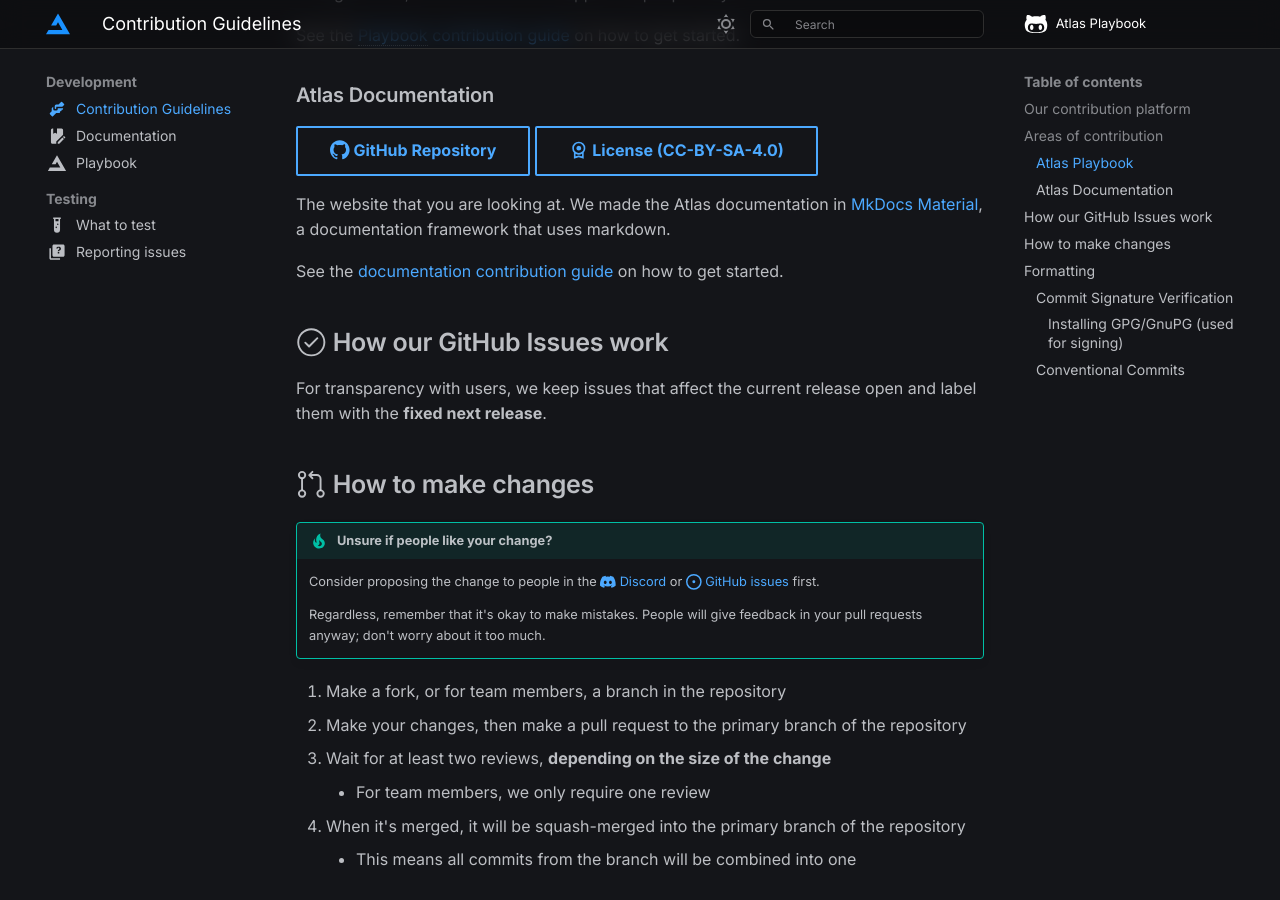
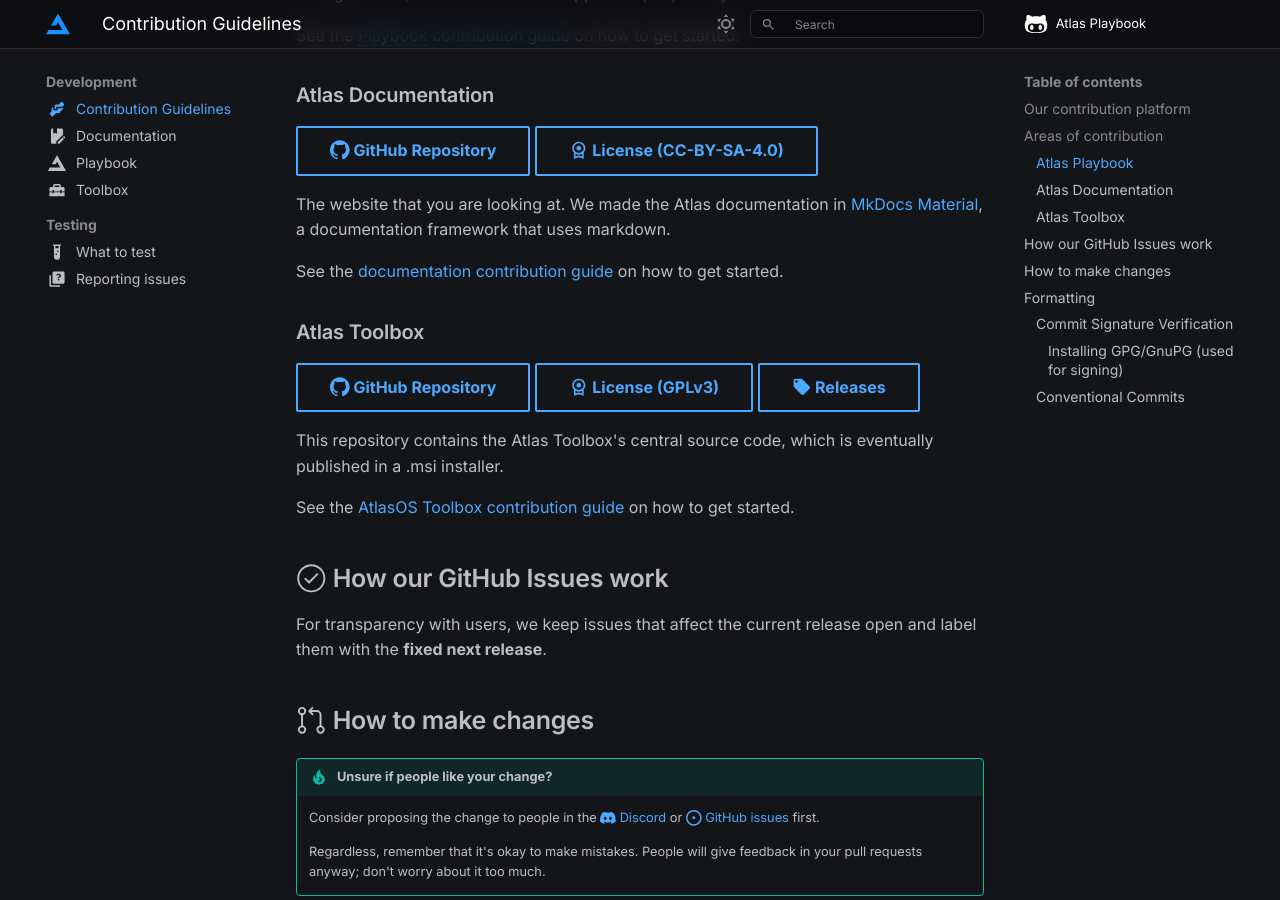
Before and after one commit to Atlas-OS/docs, an MkDocs documentation site: the page built from docs/contributing/contribution-guidelines.md, in a window 1280 px wide and 900 px high, scrolled down 779 px. Built offline with MkDocs 1.6.1 and Material for MkDocs 9.7.7, drawn with Linux system fonts in a browser that asks for light colours; some web fonts are replaced; comment, search, counter and statistics services are not loaded.

Commit message:
feat(guidelines): Toolbox contribution guidelines (#253)
* fix: remove description error

* feat(guidelines): added toolbox contribution guidelines

* fix(toolbox guidelines): added clone notice

* feat: added toolbox to main contribution guidelines page

---------

Co-authored-by: TheyCreeper <thecrepermdrl@gmail.com>

```diff
--- a/docs/contributing/contribution-guidelines.md
+++ b/docs/contributing/contribution-guidelines.md
@@ -36,6 +36,15 @@ The website that you are looking at. We made the Atlas documentation in [MkDocs
 
 See the [documentation contribution guide](documentation.md) on how to get started.
 
+### Atlas Toolbox
+
+[:simple-github: GitHub Repository](https://github.com/Atlas-OS/toolbox){ .md-button }
+[:material-license: License (GPLv3)](https://github.com/Atlas-OS/toolbox/blob/main/LICENSE){ .md-button }
+[:material-tag: Releases](https://github.com/Atlas-OS/astlas-toolbox/releases){ .md-button }
+
+This repository contains the Atlas Toolbox's central source code, which is eventually published in a .msi installer.
+
+See the [AtlasOS Toolbox contribution guide](toolbox.md) on how to get started.
 ## :octicons-issue-closed-24: How our GitHub Issues work
 
 For transparency with users, we keep issues that affect the current release open and label them with the **fixed next release**.
--- /dev/null
+++ b/docs/contributing/toolbox.md
@@ -0,0 +1,31 @@
+---
+description: How to contribute to the AtlasOS Toolbox
+icon: material/toolbox
+---
+
+# :material-toolbox: Contributing to the Atlas Toolbox
+
+This page will cover how to modify, test, and build Atlas. If you plan to contribute, we recommend reading the [Contribution Guidelines](contribution-guidelines.md) first!
+
+We presume you've already cloned the [`Atlas-OS/atlas-toolbox`](https://github.com/Atlas-OS/atlas-toolbox) repository.
+
+--8<-- "contribution-guidelines.md:gitNotice"
+
+### What Atlas uses internally
+
+The AtlasOS Toolbox primarily uses the following two languages:
+
+1. [C# (.NET 8.0)](https://learn.microsoft.com/en-us/dotnet/csharp/tour-of-csharp/)
+1. [XAML](https://learn.microsoft.com/en-us/dotnet/desktop/wpf/xaml/?view=netdesktop-9.0)
+
+For development tools and resources, we recommend using:
+
+- [Visual Studio Community 2022](https://visualstudio.microsoft.com/vs/)
+    - The Toolbox repo contains the default NuGet packages required.
+- [.Net 8 Runtime](https://download.visualstudio.microsoft.com/download/pr/fc8c9dea-8180-4dad-bf1b-5f229cf47477/c3f0536639ab40f1470b6bad5e1b95b8/windowsdesktop-runtime-8.0.13-win-x64.exe) - Includeded in AtlasOS v0.5.0+
+- [Windows App SDK 1.6](https://download.microsoft.com/download/7a3a6a44-b07e-4ca5-8b63-2de185769dbc/WindowsAppRuntimeInstall-x64.exe) - Includeded in AtlasOS v0.5.0+
+
+For demos of UI elements used in the Toolbox, we recommend using:
+
+- [WinUI 3 Gallery](https://apps.microsoft.com/detail/9p3jfpwwdzrc)
+- [Windows Community Toolkit Gallery](https://apps.microsoft.com/detail/9nblggh4tlcq)
--- a/mkdocs.yml
+++ b/mkdocs.yml
@@ -92,6 +92,7 @@ nav:
     - Contribution Guidelines: contributing/contribution-guidelines.md
     - Documentation: contributing/documentation.md
     - Playbook: contributing/playbook.md
+    - Toolbox: contributing/toolbox.md
 
     - Testing:
       - What to test: contributing/testing/what-to-test.md
```
